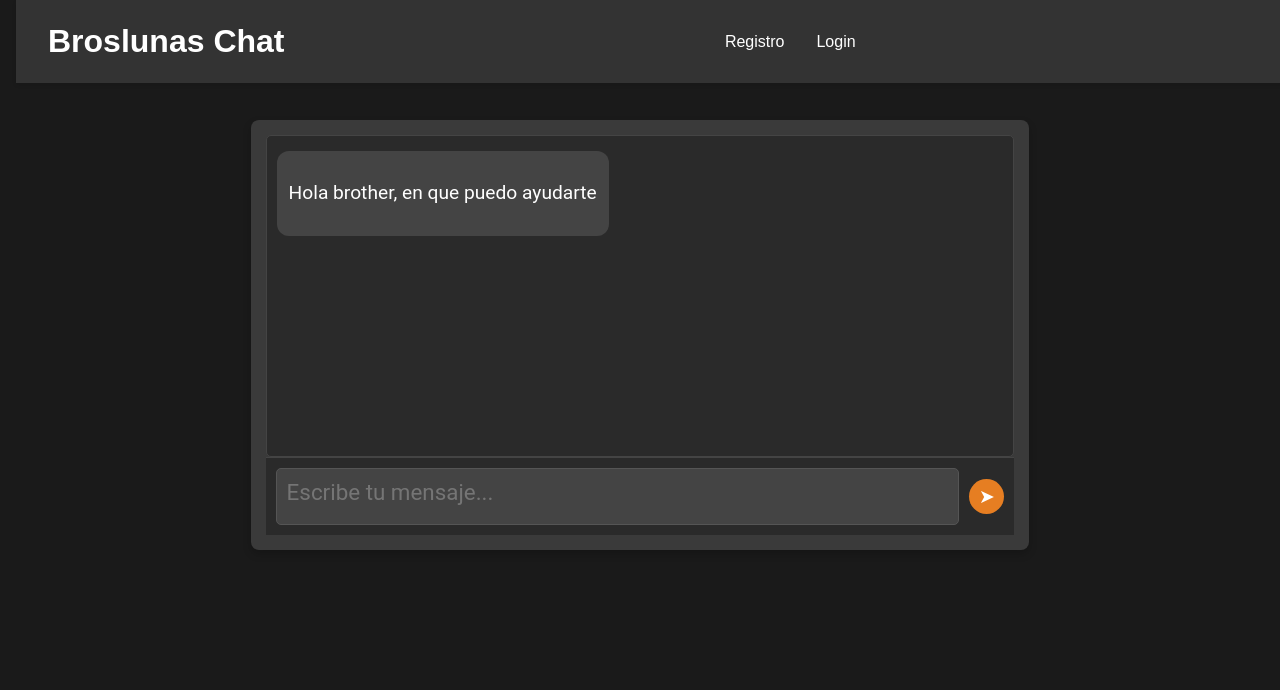
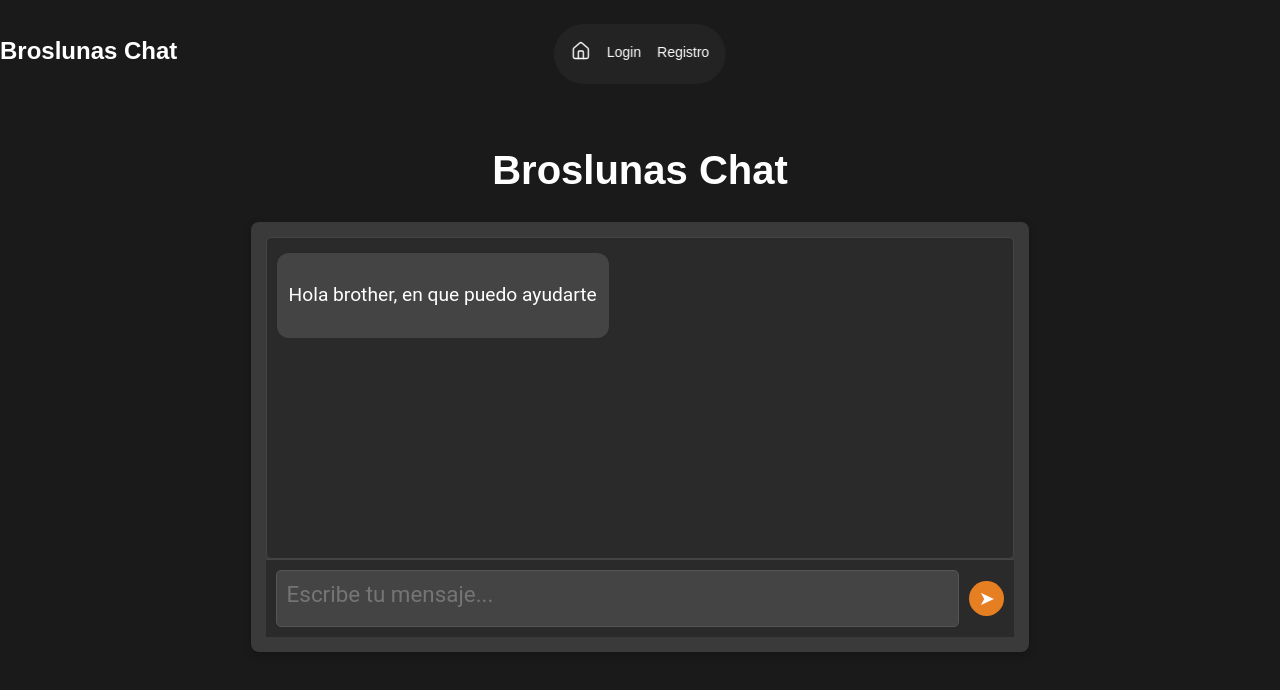
Before and after one commit to Broslunas/LLM-AI, an Astro site in the folder broslunas-chat/: page / in a window 1280 px wide. Built offline with nearby package versions, Linux system fonts and the light colour scheme; Astro itself is replaced by a stand-in of ours.

Commit message:
feat: redesign Header component for improved layout and styling; add HeaderLink component for navigation

```diff
--- a/broslunas-chat/src/components/Header.astro
+++ b/broslunas-chat/src/components/Header.astro
@@ -3,22 +3,167 @@
 
 const cookies = parse(Astro.request.headers.get('cookie') || '');
 const isLoggedIn = cookies['loggedIn'] === 'true';
-const username = cookies['username'] ? decodeURIComponent(cookies['username']) : ''; // Verifica si la cookie existe
+
+import HeaderLink from './HeaderLink.astro';
+
+const menu = [
+	{
+		link: '/login/',
+		label: 'Login',
+    hidden: isLoggedIn
+	},
+	{
+		link: '/register/',
+		label: 'Registro',
+    hidden: isLoggedIn
+	},
+];
 ---
-<header style="position: fixed; top: 0; width: calc(100% - 2rem); margin: 0 1rem; background-color: #333; z-index: 1000; padding: 1rem 2rem; box-shadow: 0 2px 4px rgba(0, 0, 0, 0.1); display: flex; align-items: center; justify-content: space-between;">
-  <div style="color: #fff; margin: 0;">
-    <h1 style="margin: 0;">Broslunas Chat</h1>
-  </div>
-  <div style="flex: 1; text-align: center;">
-    <nav>
-      <ul style="display: inline-flex; justify-content: center; gap: 2rem; list-style: none; margin: 0; padding: 0;">
-        {!isLoggedIn && (
-          <>
-            <li><a href="/register" style="text-decoration: none; color: #fff;">Registro</a></li>
-            <li><a href="/login" style="text-decoration: none; color: #fff;">Login</a></li>
-          </>
-        )}
-      </ul>
-    </nav>
-  </div>
+
+<header id='site-header'>
+	<div class='container'>
+		<nav class='nav'>
+			<h2 class='logo'>
+				<a href='/'>Broslunas Chat</a>
+			</h2>
+		</nav>
+		<div class='menu-container'>
+			<div class='menu'>
+				<div class='menu-item'>
+					<HeaderLink href='/' aria-label='Home'>
+						<svg
+							xmlns='http://www.w3.org/2000/svg'
+							width='20'
+							height='20'
+							viewBox='0 0 24 24'
+							fill='none'
+							stroke='currentColor'
+							stroke-width='1.7'
+							stroke-linecap='round'
+							stroke-linejoin='round'
+							class='lucide lucide-house'
+						>
+							<path d='M15 21v-8a1 1 0 0 0-1-1h-4a1 1 0 0 0-1 1v8'></path>
+							<path d='M3 10a2 2 0 0 1 .709-1.528l7-5.999a2 2 0 0 1 2.582 0l7 5.999A2 2 0 0 1 21 10v9a2 2 0 0 1-2 2H5a2 2 0 0 1-2-2z'></path>
+						</svg>
+					</HeaderLink>
+				</div>
+				{
+					menu.map((item) => (
+						<div class='menu-item'>
+							<HeaderLink href={item.link}>
+								{item.label}
+							</HeaderLink>
+						</div>
+					))
+				}
+			</div>
+		</div>
+	</div>
+
+	<style is:global>
+
+		.container {
+			width: 100%;
+			margin: 0 auto;
+		}
+
+		.nav {
+			display: flex;
+			gap: 16px;
+			align-items: center;
+			justify-content: space-between;
+			padding: 12px 0;
+		}
+
+		.github-links {
+			display: flex;
+		}
+
+		.github-light {
+			padding: 12px;
+		}
+
+		.github-dark {
+			padding: 12px;
+			display: none;
+		}
+
+		.menu-container {
+			position: fixed;
+			top: 12px;
+			left: 50%;
+			transform: translateX(-50%);
+			width: auto;
+			max-width: 100%;
+			padding: 12px;
+			z-index: 999;
+		}
+
+		.menu {
+			display: flex;
+			padding: 8px;
+			background: rgba(255, 244, 230, 0.9);
+			backdrop-filter: blur(10px);
+			border-radius: 999px;
+			border: 1px solid rgba(255, 140, 66, 0.5);
+		}
+
+		.menu-item {
+			padding: 8px;
+			font-size: 0.875rem;
+			color: #663c00;
+		}
+
+		.menu-item a {
+			color: #663c00;
+			text-decoration: none;
+		}
+
+		.menu-item a:hover {
+			color: #ff8c42;
+		}
+
+		#site-header {
+			background-color: #1a1a1a;
+			color: #ffffff;
+		}
+
+		.logo a {
+			color: #ffffff;
+      text-decoration: none;
+			padding-right: 16px;
+		}
+
+		.logo a:hover {
+			color: #663c00;
+		}
+
+		.menu {
+			background: rgba(39, 39, 39, 0.75);
+			border-color: rgba(39, 39, 39, 0.5);
+		}
+
+		.menu-item {
+			color: #ffffff;
+		}
+
+		.menu-item a {
+			color: #ffffff;
+		}
+
+		.menu-item a:hover {
+			color: #ff8c42;
+		}
+
+		.github-light {
+			display: none;
+		}
+
+		.github-dark {
+			display: block;
+		}
+	</style>
+
+
 </header>
--- /dev/null
+++ b/broslunas-chat/src/components/HeaderLink.astro
@@ -0,0 +1,19 @@
+---
+import type { HTMLAttributes } from 'astro/types';
+
+type Props = HTMLAttributes<'a'>;
+
+const { href, class: className, ...props } = Astro.props;
+
+const { pathname } = Astro.url;
+const subpath = pathname.match(/[^\/]+/g);
+const isActive = href === pathname || href === '/' + subpath?.[0];
+---
+
+<a
+	href={href}
+	class:list={[className, { 'border-b border-zinc-500 dark:border-zinc-300': isActive }, { 'text-zinc-600 dark:text-zinc-200 hover:text-zinc-900 dark:hover:text-zinc-50': !isActive }, { 'text-zinc-950 dark:text-zinc-50': isActive }]}
+	{...props}
+>
+	<slot />
+</a>
```
